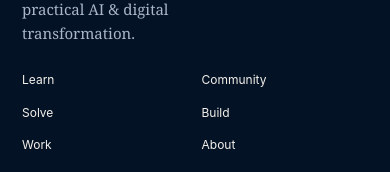
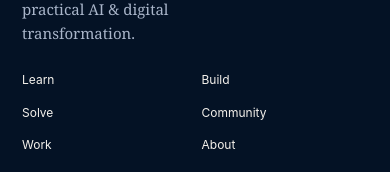
Before and after one commit to thuongr/tr-concept-website, a Next.js app: page / in a window 390 px wide. Shown: the part 3848-4020 px from the top of the page. Built offline with nearby package versions, Linux system fonts and the light colour scheme; no server answers; the database is empty.

Commit message:
Align desktop mobile and footer navigation to Learn Build Solve

```diff
--- a/components/Footer.tsx
+++ b/components/Footer.tsx
@@ -16,9 +16,9 @@ export async function Footer() {
 
         <div className="footer-links">
           <Link href="/learn/level-1">Learn</Link>
+          <Link href="/build">Build</Link>
+          <Link href="/solve">Solve</Link>
           <Link href="/community">Community</Link>
-          <Link href="/solve">Solve</Link>
-          <Link href="/build">Build</Link>
           <Link href="/work">Work</Link>
           <Link href="/about">About</Link>
         </div>
--- a/components/Header.tsx
+++ b/components/Header.tsx
@@ -17,9 +17,9 @@ export function Header() {
   const closeMenu=()=>{if(menuRef.current) menuRef.current.open=false;};
   return <header className="site-header"><div className="shell header-inner">
     <Link className="brand" href="/" aria-label="TRConcept home"><span className="brand-name">TRConcept</span><span className="brand-note">Practical AI · Business systems</span></Link>
-    <nav className="nav" aria-label="Main navigation"><Link href="/learn">Learn</Link><Link href="/solve">Solve</Link><Link href="/build">Build</Link><Link href="/community">Community</Link><Link href="/about">About</Link></nav>
+    <nav className="nav" aria-label="Main navigation"><Link href="/learn">Learn</Link><Link href="/build">Build</Link><Link href="/solve">Solve</Link><Link href="/community">Community</Link><Link href="/about">About</Link></nav>
     <div className="header-actions"><Link className="button button-yellow header-cta" href="/start-here">Start here →</Link>
-      <details ref={menuRef} className="mobile-menu"><summary aria-label="Toggle navigation">Menu</summary><nav aria-label="Mobile navigation" onClick={closeMenu}><Link href="/learn">Learn</Link><Link href="/community">Community</Link><Link href="/solve">Solve</Link><Link href="/build">Build</Link><Link href="/work">Work</Link><Link href="/about">About</Link></nav></details>
+      <details ref={menuRef} className="mobile-menu"><summary aria-label="Toggle navigation">Menu</summary><nav aria-label="Mobile navigation" onClick={closeMenu}><Link href="/learn">Learn</Link><Link href="/build">Build</Link><Link href="/solve">Solve</Link><Link href="/community">Community</Link><Link href="/work">Work</Link><Link href="/about">About</Link></nav></details>
     </div>
   </div></header>;
 }
```
Also changed, not shown: 1 other file (tests, documents, lock files or other folders).
